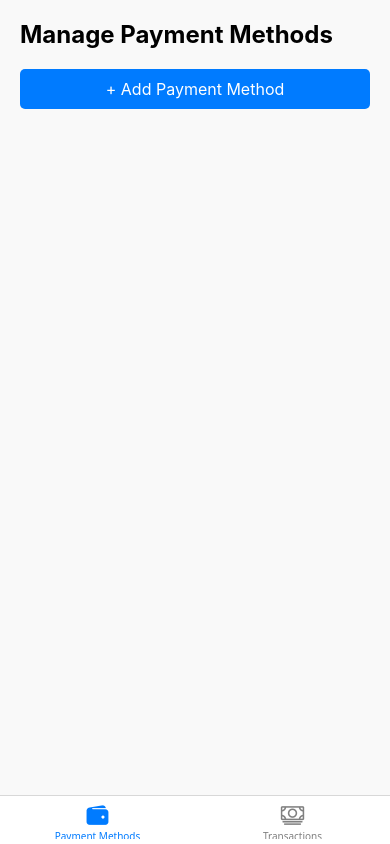
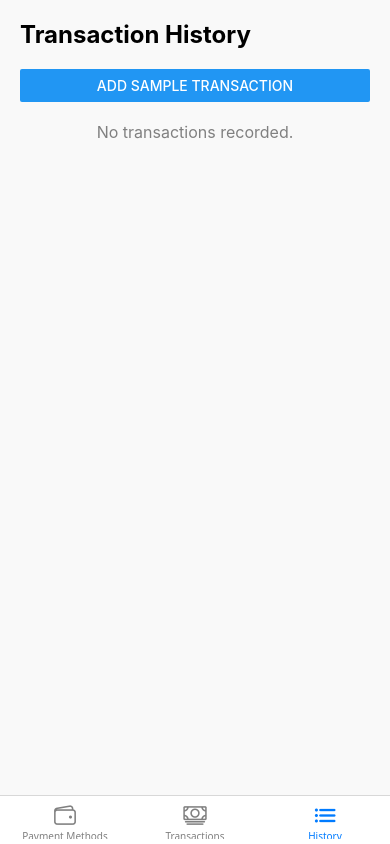
Before and after one commit to Neilplay/MobProg, a React Native app in the folder ewallet-app/: screen /TransactionHistory in a window 390 px wide. Built offline with nearby package versions, Linux system fonts and the light colour scheme.

Commit message:
added new pages

```diff
--- a/ewallet-app/App.tsx
+++ b/ewallet-app/App.tsx
@@ -6,6 +6,8 @@ import TransactionScreen from './components/TransactionScreen';
 import { SafeAreaProvider } from 'react-native-safe-area-context';
 import { StatusBar, Text, View } from 'react-native';
 import Ionicons from 'react-native-vector-icons/Ionicons';
+import TransactionHistory from './components/TransactionHistory';
+
 
 const Tab = createBottomTabNavigator();
 
@@ -24,11 +26,12 @@ export default function App() {
                 iconName = focused ? 'wallet' : 'wallet-outline';
               } else if (route.name === 'TransactionScreen') {
                 iconName = focused ? 'cash' : 'cash-outline';
+              } else if (route.name === 'TransactionHistory') {
+                iconName = focused ? 'list' : 'list-outline';
               } else {
-                iconName = 'help-circle'; // Default icon if no match
+                iconName = 'help-circle';
               }
 
-              // Return the icon component
               return <Ionicons name={iconName} size={size} color={color} />;
             },
             tabBarActiveTintColor: '#007BFF',
@@ -46,7 +49,13 @@ export default function App() {
             component={TransactionScreen}
             options={{ title: 'Transactions' }}
           />
+          <Tab.Screen
+            name="TransactionHistory"
+            component={TransactionHistory}
+            options={{ title: 'History' }}
+          />
         </Tab.Navigator>
+
 
       </NavigationContainer>
     </SafeAreaProvider>
--- a/ewallet-app/components/AccountManager.tsx
+++ b/ewallet-app/components/AccountManager.tsx
@@ -1,5 +1,14 @@
 import React, { useState, useEffect } from 'react';
-import { View, Text, Button, FlatList, TextInput, Modal, StyleSheet, TouchableOpacity } from 'react-native';
+import {
+  View,
+  Text,
+  FlatList,
+  TextInput,
+  Modal,
+  StyleSheet,
+  TouchableOpacity,
+  Button,
+} from 'react-native';
 import AsyncStorage from '@react-native-async-storage/async-storage';
 
 type PaymentMethod = {
@@ -17,6 +26,7 @@ export default function AccountManager({ navigation }: { navigation: any }) {
   const [currentMethodId, setCurrentMethodId] = useState<number | null>(null);
   const [fundsToAdd, setFundsToAdd] = useState<string>('');
 
+  // Load payment methods on mount
   useEffect(() => {
     loadPaymentMethods();
   }, []);
@@ -37,7 +47,10 @@ export default function AccountManager({ navigation }: { navigation: any }) {
   };
 
   const addPaymentMethod = () => {
-    const updatedMethods = [...paymentMethods, { id: Date.now(), name: newMethod, funds: 0 }];
+    const updatedMethods = [
+      ...paymentMethods,
+      { id: Date.now(), name: newMethod, funds: 0 },
+    ];
     setPaymentMethods(updatedMethods);
     savePaymentMethods(updatedMethods);
     setNewMethod('');
@@ -62,7 +75,7 @@ export default function AccountManager({ navigation }: { navigation: any }) {
     savePaymentMethods(updatedMethods);
   };
 
-  const addFundsToMethod = () => {
+  const addFundsToMethod = async () => {
     const updatedMethods = paymentMethods.map((method) =>
       method.id === currentMethodId
         ? { ...method, funds: method.funds + parseFloat(fundsToAdd || '0') }
@@ -70,6 +83,14 @@ export default function AccountManager({ navigation }: { navigation: any }) {
     );
     setPaymentMethods(updatedMethods);
     savePaymentMethods(updatedMethods);
+
+    const methodName = paymentMethods.find((method) => method.id === currentMethodId)
+      ?.name;
+
+    if (methodName) {
+      await logTransaction(methodName, parseFloat(fundsToAdd || '0'));
+    }
+
     setFundsToAdd('');
     setFundModalVisible(false);
     setCurrentMethodId(null);
@@ -87,11 +108,28 @@ export default function AccountManager({ navigation }: { navigation: any }) {
     setModalVisible(true);
   };
 
+  const logTransaction = async (methodName: string, amount: number) => {
+    const newTransaction = {
+      id: Date.now(),
+      methodName,
+      amount,
+      date: new Date().toLocaleString(),
+    };
+
+    const savedTransactions = await AsyncStorage.getItem('transactions');
+    const transactions = savedTransactions ? JSON.parse(savedTransactions) : [];
+    transactions.push(newTransaction);
+    await AsyncStorage.setItem('transactions', JSON.stringify(transactions));
+  };
+
   return (
     <View style={styles.container}>
       <Text style={styles.title}>Manage Payment Methods</Text>
 
-      <TouchableOpacity style={styles.addButton} onPress={() => setModalVisible(true)}>
+      <TouchableOpacity
+        style={styles.addButton}
+        onPress={() => setModalVisible(true)}
+      >
         <Text style={styles.addButtonText}>+ Add Payment Method</Text>
       </TouchableOpacity>
 
@@ -173,21 +211,15 @@ export default function AccountManager({ navigation }: { navigation: any }) {
           </View>
         </View>
       </Modal>
+
+
     </View>
   );
 }
 
 const styles = StyleSheet.create({
-  container: {
-    flex: 1,
-    padding: 20,
-    backgroundColor: '#f9f9f9',
-  },
-  title: {
-    fontSize: 24,
-    fontWeight: 'bold',
-    marginBottom: 20,
-  },
+  container: { flex: 1, padding: 20, backgroundColor: '#f9f9f9' },
+  title: { fontSize: 24, fontWeight: 'bold', marginBottom: 20 },
   paymentMethod: {
     padding: 15,
     backgroundColor: '#fff',
@@ -197,16 +229,9 @@ const styles = StyleSheet.create({
     justifyContent: 'space-between',
     alignItems: 'center',
   },
-  methodDetails: {
-    flex: 1,
-  },
-  paymentMethodText: {
-    fontSize: 18,
-  },
-  fundsText: {
-    fontSize: 16,
-    color: 'gray',
-  },
+  methodDetails: { flex: 1 },
+  paymentMethodText: { fontSize: 18 },
+  fundsText: { fontSize: 16, color: 'gray' },
   actionButtons: {
     flexDirection: 'row',
     justifyContent: 'space-between',
@@ -218,11 +243,7 @@ const styles = StyleSheet.create({
     borderRadius: 5,
     marginRight: 10,
   },
-  addFundsText: {
-    color: '#fff',
-    fontWeight: 'bold',
-    fontSize: 18,
-  },
+  addFundsText: { color: '#fff', fontWeight: 'bold', fontSize: 18 },
   addButton: {
     backgroundColor: '#007BFF',
     padding: 10,
@@ -230,22 +251,14 @@ const styles = StyleSheet.create({
     marginBottom: 20,
     alignItems: 'center',
   },
-  addButtonText: {
-    color: '#fff',
-    fontSize: 16,
-  },
+  addButtonText: { color: '#fff', fontSize: 16 },
   modalContainer: {
     flex: 1,
     justifyContent: 'center',
     alignItems: 'center',
     backgroundColor: 'rgba(0, 0, 0, 0.5)',
   },
-  modalContent: {
-    width: '80%',
-    padding: 20,
-    backgroundColor: '#fff',
-    borderRadius: 10,
-  },
+  modalContent: { width: '80%', padding: 20, backgroundColor: '#fff', borderRadius: 10 },
   input: {
     borderWidth: 1,
     borderColor: '#ddd',
@@ -253,8 +266,13 @@ const styles = StyleSheet.create({
     borderRadius: 5,
     marginBottom: 10,
   },
-  modalButtons: {
-    flexDirection: 'row',
-    justifyContent: 'space-between',
+  modalButtons: { flexDirection: 'row', justifyContent: 'space-between' },
+  historyButton: {
+    backgroundColor: '#28A745',
+    padding: 10,
+    borderRadius: 5,
+    alignItems: 'center',
+    marginBottom: 20,
   },
+  historyButtonText: { color: '#fff', fontSize: 16 },
 });
--- /dev/null
+++ b/ewallet-app/components/TransactionHistory.tsx
@@ -0,0 +1,97 @@
+import React, { useState, useEffect } from 'react';
+import { View, Text, FlatList, StyleSheet, Button } from 'react-native';
+import AsyncStorage from '@react-native-async-storage/async-storage';
+
+type Transaction = {
+    id: number;
+    methodName: string;
+    amount: number;
+    date: string;
+};
+
+export default function TransactionHistory() {
+    const [transactions, setTransactions] = useState<Transaction[]>([]);
+
+    useEffect(() => {
+        loadTransactions();
+    }, []);
+
+    const loadTransactions = async () => {
+        const savedTransactions = await AsyncStorage.getItem('transactions');
+        if (savedTransactions) {
+            setTransactions(JSON.parse(savedTransactions));
+        }
+    };
+
+    const addSampleTransaction = async () => {
+        const sampleTransaction = {
+            id: Date.now(),
+            methodName: 'Visa Credit Card',
+            amount: 50.75,
+            date: new Date().toLocaleString(),
+        };
+
+        const updatedTransactions = [...transactions, sampleTransaction];
+        setTransactions(updatedTransactions);
+        await AsyncStorage.setItem('transactions', JSON.stringify(updatedTransactions));
+        console.log('Sample transaction added!');
+    };
+
+    return (
+        <View style={styles.container}>
+            <Text style={styles.title}>Transaction History</Text>
+
+            <Button title="Add Sample Transaction" onPress={addSampleTransaction} />
+
+            {transactions.length === 0 ? (
+                <Text style={styles.noTransactions}>No transactions recorded.</Text>
+            ) : (
+                <FlatList
+                    data={transactions}
+                    keyExtractor={(item) => item.id.toString()}
+                    renderItem={({ item }) => (
+                        <View style={styles.transactionItem}>
+                            <Text style={styles.transactionText}>
+                                {item.methodName}: {item.amount > 0 ? '+' : ''}${item.amount.toFixed(2)}
+                            </Text>
+                            <Text style={styles.transactionDate}>{item.date}</Text>
+                        </View>
+                    )}
+                />
+            )}
+        </View>
+    );
+}
+
+const styles = StyleSheet.create({
+    container: {
+        flex: 1,
+        padding: 20,
+        backgroundColor: '#f9f9f9',
+    },
+    title: {
+        fontSize: 24,
+        fontWeight: 'bold',
+        marginBottom: 20,
+    },
+    noTransactions: {
+        fontSize: 16,
+        color: 'gray',
+        textAlign: 'center',
+        marginTop: 20,
+    },
+    transactionItem: {
+        padding: 15,
+        backgroundColor: '#fff',
+        borderRadius: 5,
+        marginBottom: 10,
+    },
+    transactionText: {
+        fontSize: 16,
+    },
+    transactionDate: {
+        fontSize: 14,
+        color: 'gray',
+        marginTop: 5,
+    },
+});
```
